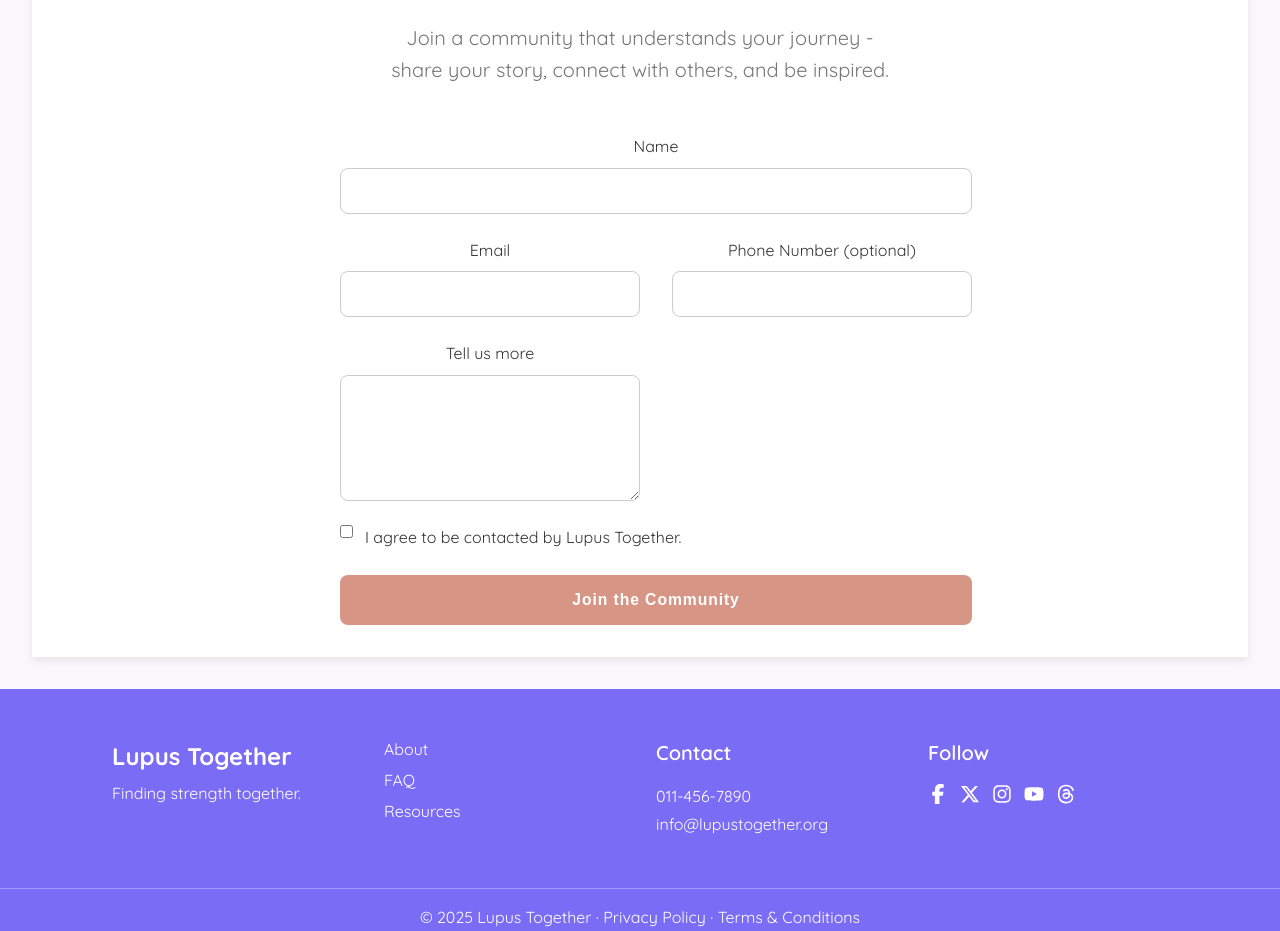
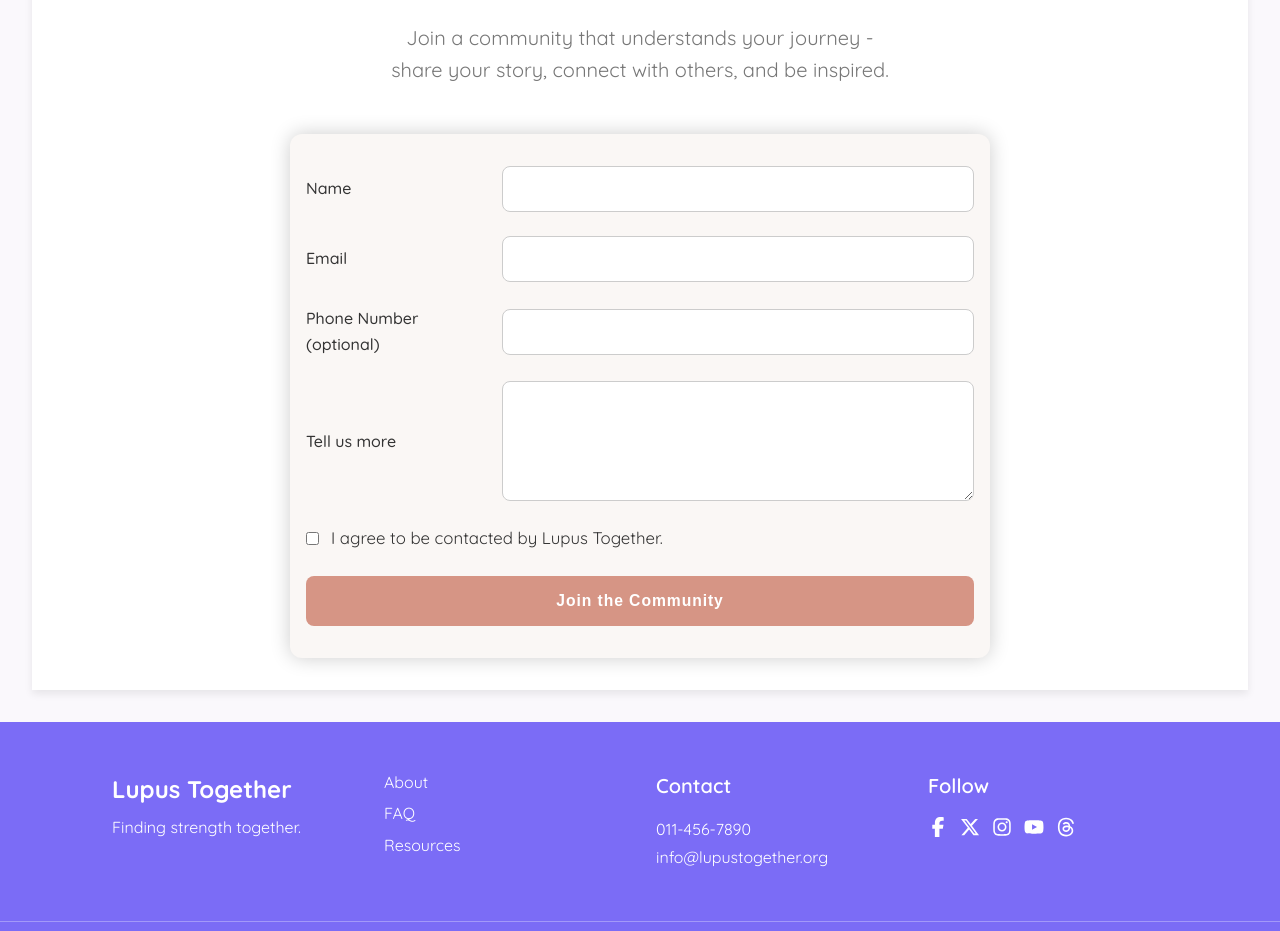
Before and after one commit to kovymun/lupus-together-landing-react-ts, a React (Vite) app: page / in a window 1280 px wide. Shown: the part 3224-4155 px from the top of the page. Built offline with nearby package versions, Linux system fonts and the light colour scheme; no server answers; the database is empty; a web font is replaced by a local one.

Commit message:
Adding min-width 300px to the form

```diff
--- a/src/components/JoinForm.tsx
+++ b/src/components/JoinForm.tsx
@@ -15,8 +15,10 @@ const JoinForm = () => {
               connect with others, and be inspired.
             </p>
           </div>
+          <div className="container">
+            {" "}
             <form className="join-form">
-            <div className="input-container full-width">
+              <div className="input-container">
                 <label htmlFor="name">Name</label>
                 <input type="text" id="name" name="name" required />
               </div>
@@ -38,17 +40,18 @@ const JoinForm = () => {
                 <textarea id="message" name="message" rows={5} required />
               </div>
 
-            <div className="consent full-width">
+              <div className="consent">
                 <input type="checkbox" id="consent" required />
                 <label htmlFor="consent">
                   I agree to be contacted by Lupus Together.
                 </label>
               </div>
 
-            <button type="submit" className="site-btn join-form-btn full-width">
+              <button type="submit" className="site-btn join-form-btn">
                 Join the Community
               </button>
             </form>
+          </div>
         </div>
       </section>
     </Element>
--- a/src/styles/join.css
+++ b/src/styles/join.css
@@ -12,46 +12,46 @@
   --btn-hover-color: #bf7262;
 }
 
-/* .join-section {
+.join-section {
+  /* background-color: var(--background-color); */
   text-align: center;
   font-family: var(--primary-font-family);
-} */
+}
 
-/* .container {
+.container {
   display: flex;
   justify-content: center;
-} */
+}
 
-/* .join-form {
+.join-form {
   background-color: var(--form-background-color);
-  padding: 2rem;
+  padding: 2em 1em;
   border-radius: 12px;
   box-shadow: 0 0 20px rgba(0, 0, 0, 0.2);
+  min-width: 300px;
   max-width: 700px;
   width: 100%;
   display: flex;
   flex-direction: column;
-  align-items: stretch;
   gap: 1.5rem;
-  margin: 0 auto;
-} */
+}
 
-/* .input-container {
+.input-container {
   display: flex;
   align-items: center;
   gap: 1rem;
   flex-wrap: wrap;
-} */
+}
 
 /* Label styling */
-/* .input-container label {
+.input-container label {
   width: 180px;
   text-align: left;
   font-weight: 500;
   color: var(--text-color);
-} */
+}
 /* Input and textarea styles */
-/* .input-container input,
+.input-container input,
 .input-container textarea {
   flex: 1;
   padding: 0.75rem 1rem;
@@ -59,39 +59,42 @@
   border-radius: 8px;
   font-size: 1rem;
   font-family: inherit;
-  transition: border 300ms ease;
-} */
+  transition: border 0.3s ease;
+}
 
-/* .input-container input:focus,
+.input-container input:focus,
 .input-container textarea:focus {
   border-color: var(--input-focus-border);
   outline: none;
-} */
+}
 
-/* .input-container textarea {
+.input-container textarea {
   resize: vertical;
   height: 120px;
-} */
+}
 
 /* Consent checkbox container */
 
-/* .consent {
+.consent {
   display: flex;
   align-items: center;
   gap: 0.75rem;
   text-align: left;
-  font-size: clamp(0.9rem, 1vw + 0.2rem, 1.1rem);
+  font-size: clamp(0.8rem, 1vw + 0.3rem, 1.05rem);
   color: var(--text-color);
-} */
+}
 
-/* .join-form-btn {
+.join-form-btn {
   padding: 1rem 1.8rem;
   letter-spacing: 0.06em;
-} */
+}
 
 /* Responsive stylings for the form + from section */
-/* @media (max-width: 425px) {
-
+@media (max-width: 425px) {
+  .input-container {
+    flex-direction: column;
+    align-items: stretch;
+  }
 
   .input-container label {
     width: 100%;
@@ -107,55 +110,4 @@
     width: 100%;
     text-align: center;
   }
-} */
-
-.join-form {
-  /* centre inside section-wrapper */
-  margin-inline: auto;
-  max-width: 600px;
-
-  display: grid;
-  /* exactly 2 columns, min 300 px each, share extra space */
-  grid-template-columns: repeat(2, minmax(300px, 1fr));
-  gap: 1.5rem 2rem;
 }
-
-.full-width {
-  grid-column: 1 / -1;
-}
-
-.input-container {
-  display: flex;
-  flex-direction: column;
-  gap: 0.5rem;
-}
-
-.input-container input,
-.input-container textarea {
-  padding: 0.75rem 1rem;
-  border: 1px solid var(--input-border, #ccc);
-  border-radius: 8px;
-  font-family: inherit;
-  font-size: 1rem;
-}
-
-.consent {
-  display: flex;
-  align-items: flex-start;
-  gap: 0.75rem;
-  font-size: clamp(0.9rem, 1vw + 0.2rem, 1.05rem);
-}
-
-.join-form-btn {
-  padding: 1rem 1.8rem;
-  text-align: center;
-  letter-spacing: 0.06em;
-}
-
-/* === Mobile: collapse to single column === */
-@media (max-width: 640px) {
-  .join-form {
-    grid-template-columns: 1fr; /* 1 column */
-    padding: 1.25rem; /* slightly less breathing room */
-  }
-}
--- a/src/styles/members.css
+++ b/src/styles/members.css
@@ -25,8 +25,6 @@
   overflow: hidden;
   display: flex;
   flex-direction: column;
-  transition: transform 0.2s ease-in-out;
-  border: 1px solid red;
 }
 
 .member-name {
```
Lines whose indentation alone changed are shown as unchanged.
